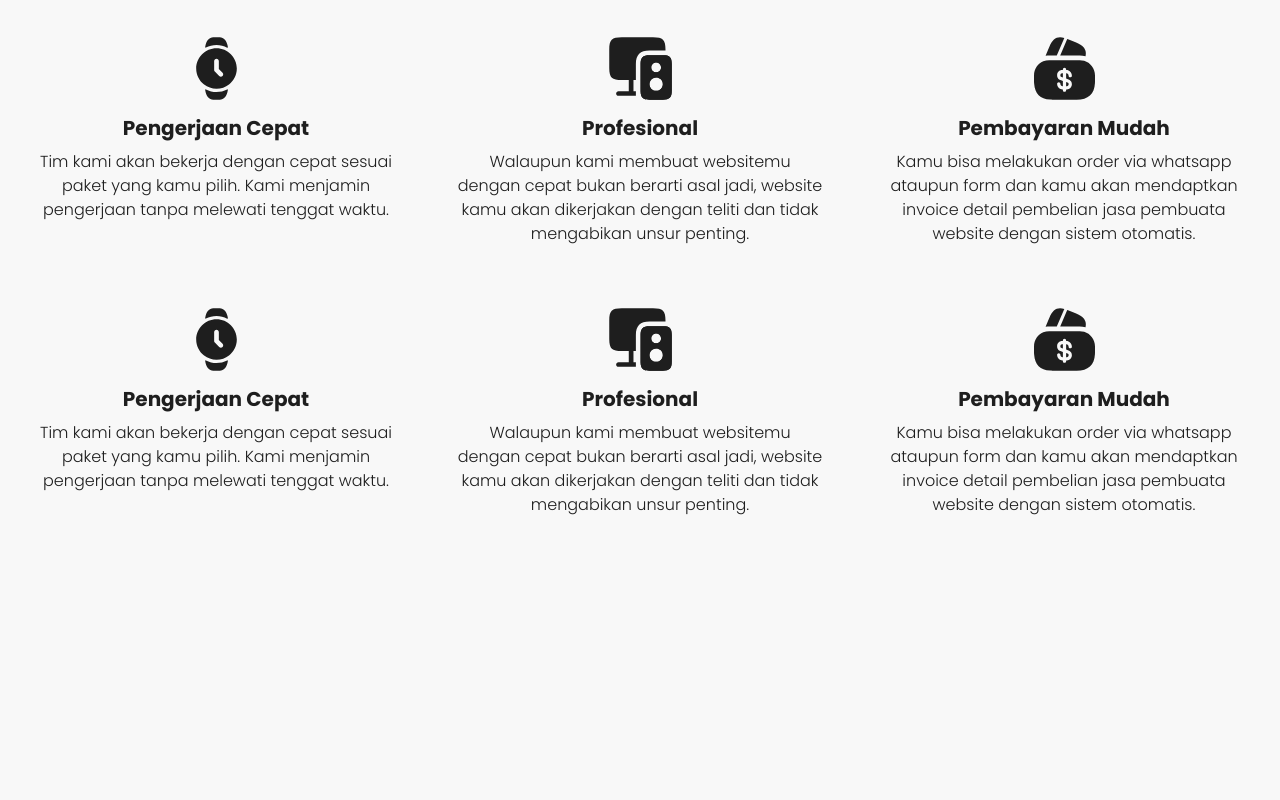
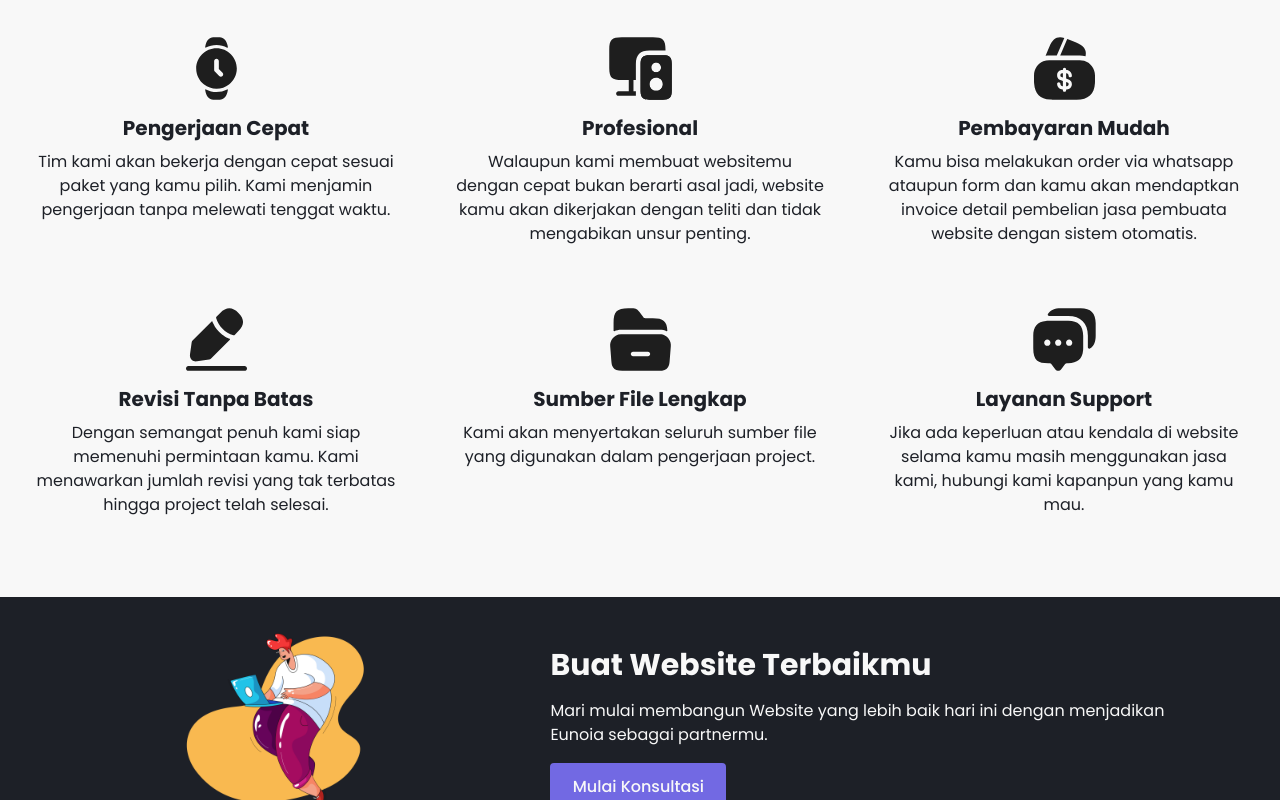
Before and after one commit to rdynxyz/eunoia, a website: page index.html in a window 1280 px wide. Shown: the part 2000-2800 px from the top of the page. Before the commit the page ends 2587 px from the top, so only its background shows below. Drawn offline with nearby package versions, Linux system fonts and the light colour scheme; a web font is replaced by a local one.

Commit message:
kok ga work anjas

```diff
--- a/index.html
+++ b/index.html
@@ -8,11 +8,11 @@
         <!--Font  -->
         <link href="https://fonts.googleapis.com/css2?family=Abril+Fatface&display=swap" rel="stylesheet"/>
         <link href="https://fonts.googleapis.com/css2?family=Rouge+Script&display=swap" rel="stylesheet"/>
-        <link href="https://fonts.googleapis.com/css2?family=Poppins:wght@300;700&display=swap" rel="stylesheet"/>
+        <link href="https://fonts.googleapis.com/css2?family=Poppins:wght@300;400;500;700&display=swap" rel="stylesheet"/>
         <link href="https://fonts.googleapis.com/css2?family=Lora:wght@600&display=swap" rel="stylesheet"/>
         <link href="https://fonts.googleapis.com/css2?family=Volkhov:wght@700&display=swap" rel="stylesheet"/>
     </head>
-    <body class="bg-primary text-secondary font-poppins text-base">
+    <body class="bg-primary text-secondary font-poppins font-normal text-base">
         <nav class="w-full px-2 bg-secondary h-[10vh] border-gray-200  dark:border-gray-700 flex z-[1000] fixed sm:relative">
             <div class="container flex flex-wrap justify-between items-center mx-auto h-full z-10">
                 <a href="#" class="flex items-center">
@@ -77,10 +77,10 @@
                     </div>
                     <h1 class="font-bold text-4xl sm:text-5xl text-primary">AND DEVELOPER</h1>
                     <div class="w-full sm:w-3/4 ">
-                        <h1 class="text-center sm:text-left mt-3 text-primary">Kembangkan bisnismu dengan membuat website  terbaik dengan jasa kami. A good website makes great business.
+                        <h1 class="text-center sm:text-left mt-3 text-primary">Kembangkan bisnismu dengan membuat website  terbaik dengan jasa kami. Because a good website makes great business.
                         </div>
                     </h1>
-                    <button type="button" class=" text-primary border-2 border-third bg-third white hover:bg-transparent hover:border-third hover:text-third focus:outline-none focus:ring-4 focus:ring-blue-300 font-semibold rounded text-base px-5 py-2.5 text-center mt-4 dark:focus:ring-blue-800 duration-500">
+                    <button type="button" class=" text-primary border-2 border-third bg-third white hover:bg-transparent hover:border-third hover:text-third focus:outline-none focus:ring-4 focus:ring-blue-300 font-medium rounded text-base px-5 py-2.5 text-center mt-4 dark:focus:ring-blue-800 duration-500 w-44">
                         Mulai Konsultasi
                     </button>
                 </div>
@@ -92,7 +92,7 @@
 
         </div>
 
-        <!-- Content -->
+        <!-- Apa yang kamitawarkan -->
         <div class="bg-primary container mx-auto px-4 flex flex-col items-center">
             <div class="w-full sm:w-[550px] text-center">
                 <h1 class=" mt-16 text-3xl font-bold mx-auto">Apa yang Kami Tawarkan</h1>
@@ -100,7 +100,7 @@
             </div>
             <div class=" container">
                 <div
-                    class=" grid grid-cols-1 mt-16 lg:grid-cols-3 md:grid-cols-2 sm:grid-cols-1 gap-6">
+                    class="grid grid-cols-1 mt-16 lg:grid-cols-3 md:grid-cols-2 sm:grid-cols-1 gap-6">
                     <!-- Kepercayaan -->
                     <div class="p-4 rounded-lg ">
                         <svg class="mx-auto" width="75" height="75" viewbox="0 0 75 75" fill="none" xmlns="http://www.w3.org/2000/svg">
@@ -199,7 +199,7 @@
             </div>
         </div>
         <!-- Kenapa Eunoia -->
-        <div class="h-[100vh] bg-primary container mx-auto px-4 flex flex-col items-center">
+        <div class=" bg-primary container mx-auto px-4 flex flex-col items-center">
             <div class="w-full sm:w-[550px] text-center">
                 <h1 class=" mt-16 text-3xl font-bold mx-auto">Kenapa Eunoia</h1>
                 <p class="text-center mt-4">Begitu banyak sebab kenapa kamu harus memilih kami sebagai web designer dan developer kamu.</p>
@@ -219,7 +219,7 @@
                         </h1>
                         <p class="text-center">
                             Tim kami akan bekerja dengan cepat sesuai paket yang kamu pilih.
-                                                        Kami menjamin pengerjaan tanpa melewati tenggat waktu.
+                                                                                                                                                                        Kami menjamin pengerjaan tanpa melewati tenggat waktu.
                         </p>
                     </div>
                     <!-- Profesional-->
@@ -255,52 +255,96 @@
                     <!--Revisi Tanpa Batas-->
                     <div class="p-4 rounded-lg ">
                         <svg class="mx-auto" width="75" height="75" viewbox="0 0 75 75" fill="none" xmlns="http://www.w3.org/2000/svg">
-                            <path d="M48.117 58.4098C48.5005 58.2121 48.9576 58.5435 48.8715 58.9663L48.4062 61.25C46.875 67.1875 43.4375 68.75 39.2187 68.75H35.8125C31.5937 68.75 28.125 67.1875 26.625 61.2187L26.1793 58.9479C26.0968 58.5277 26.549 58.2003 26.9303 58.3953C30.1833 60.0587 33.777 60.9375 37.5 60.9375C41.2458 60.9375 44.8628 60.0871 48.117 58.4098Z" fill="#1E1E1E"/>
-                            <path d="M48.8939 16.0823C48.9827 16.507 48.5221 16.8411 48.1374 16.6405C44.9608 14.9836 41.3455 14.0625 37.5 14.0625C33.678 14.0625 30.0868 14.9859 26.9123 16.6235C26.5293 16.8211 26.0732 16.49 26.1593 16.0676L26.625 13.7812C28.125 7.8125 31.5937 6.25 35.8125 6.25H39.2188C43.4375 6.25 46.875 7.8125 48.4062 13.75L48.8939 16.0823Z" fill="#1E1E1E"/>
-                            <path d="M37.5 17.1875C26.2813 17.1875 17.1875 26.2813 17.1875 37.5C17.1875 44.0625 20.2812 49.875 25.0937 53.5937H25.125C28.5625 56.25 32.8437 57.8125 37.5 57.8125C42.2187 57.8125 46.5312 56.2187 49.9687 53.5312H50C54.75 49.8125 57.8125 44 57.8125 37.5C57.8125 26.2813 48.7187 17.1875 37.5 17.1875ZM43.5313 44.9375C43.0625 45.4063 42.4687 45.625 41.875 45.625C41.2812 45.625 40.6875 45.4063 40.2187 44.9375L35.8438 40.5625C35.4063 40.125 35.1562 39.5312 35.1562 38.9062V30.1875C35.1562 28.9062 36.2188 27.8437 37.5 27.8437C38.7812 27.8437 39.8438 28.9062 39.8438 30.1875V37.9375L43.5313 41.625C44.4375 42.5312 44.4375 44.0313 43.5313 44.9375Z" fill="#1E1E1E"/>
+                            <path d="M65.625 68.75H9.375C8.09375 68.75 7.03125 67.6875 7.03125 66.4062C7.03125 65.125 8.09375 64.0625 9.375 64.0625H65.625C66.9062 64.0625 67.9688 65.125 67.9688 66.4062C67.9688 67.6875 66.9062 68.75 65.625 68.75Z" fill="#1E1E1E"/>
+                            <path d="M59.4375 10.875C53.375 4.8125 47.4375 4.65625 41.2187 10.875L37.4375 14.6563C37.125 14.9688 37 15.4688 37.125 15.9063C39.5 24.1875 46.125 30.8125 54.4062 33.1875C54.5312 33.2188 54.6562 33.25 54.7812 33.25C55.125 33.25 55.4375 33.125 55.6875 32.875L59.4375 29.0938C62.5312 26.0313 64.0312 23.0625 64.0312 20.0625C64.0625 16.9688 62.5625 13.9688 59.4375 10.875Z" fill="#1E1E1E"/>
+                            <path d="M48.7812 36.0312C47.875 35.5937 47 35.1562 46.1562 34.6562C45.4687 34.25 44.8125 33.8125 44.1562 33.3437C43.625 33 43 32.5 42.4062 32C42.3437 31.9687 42.125 31.7812 41.875 31.5312C40.8437 30.6562 39.6875 29.5313 38.6562 28.2812C38.5625 28.2188 38.4062 28 38.1875 27.7187C37.875 27.3437 37.3437 26.7187 36.875 26C36.5 25.5312 36.0625 24.8437 35.6562 24.1562C35.1562 23.3125 34.7187 22.4687 34.2812 21.5937C33.9675 20.9214 33.7019 20.2651 33.4616 19.6365C33.3314 19.296 32.8937 19.2 32.636 19.4578L13.5625 38.5312C13.1562 38.9375 12.7812 39.7187 12.6875 40.25L11 52.2187C10.6875 54.3437 11.2812 56.3437 12.5937 57.6875C13.7187 58.7812 15.2812 59.375 16.9687 59.375C17.3437 59.375 17.7187 59.3437 18.0937 59.2812L30.0937 57.5938C30.6562 57.5 31.4375 57.125 31.8125 56.7187L50.8788 37.6524C51.1383 37.3929 51.0393 36.9507 50.6966 36.8192C50.0756 36.5809 49.4525 36.3221 48.7812 36.0312Z" fill="#1E1E1E"/>
                         </svg>
                         <h1 class=" text-center text-xl font-bold my-2">
-                            Pengerjaan Cepat
+                            Revisi Tanpa Batas
                         </h1>
                         <p class="text-center">
-                            Tim kami akan bekerja dengan cepat sesuai paket yang kamu pilih.
-                                                                        Kami menjamin pengerjaan tanpa melewati tenggat waktu.
+                            Dengan semangat penuh kami siap memenuhi permintaan kamu. Kami menawarkan jumlah revisi yang tak terbatas hingga project telah selesai.
                         </p>
                     </div>
                     <!--Sumber File Lengkap-->
                     <div class="p-4 rounded-lg ">
                         <svg class="mx-auto" width="75" height="75" viewbox="0 0 75 75" fill="none" xmlns="http://www.w3.org/2000/svg">
-                            <path d="M62.5 18.75V19.5H46.4687C37.1875 19.5 32.875 23.8125 32.875 33.0938V49.0625H30.4688V60.1562H32.875V64.8438H15.4687C14.1875 64.8438 13.125 63.7812 13.125 62.5C13.125 61.2188 14.1875 60.1562 15.4687 60.1562H25.7812V49.0625H18.75C8.96875 49.0625 6.34375 46.6562 6.25 37.1875V18.75C6.25 8.75 8.75 6.25 18.75 6.25H50C60 6.25 62.5 8.75 62.5 18.75Z" fill="#1E1E1E"/>
-                            <path d="M62.5 24.3438C61.7188 24.25 60.8125 24.1875 59.8437 24.1875H46.4687C39.7812 24.1875 37.5625 26.4063 37.5625 33.0938V60.1563C37.5938 62.0938 37.8125 63.625 38.2812 64.8438C39.375 67.6875 41.8437 68.75 46.4687 68.75H59.8437C66.5312 68.75 68.75 66.5312 68.75 59.8437V33.0938C68.75 27.375 67.125 24.9375 62.5 24.3438ZM53.1563 31.5313C55.875 31.5313 58.0625 33.7188 58.0625 36.4375C58.0625 39.1563 55.875 41.3437 53.1563 41.3437C50.4375 41.3437 48.25 39.1563 48.25 36.4375C48.25 33.7188 50.4375 31.5313 53.1563 31.5313ZM53.1563 59.8437C49.4688 59.8437 46.4687 56.8438 46.4687 53.1563C46.4687 51.625 47 50.1875 47.875 49.0625C49.0937 47.5 51 46.4688 53.1563 46.4688C54.8438 46.4688 56.375 47.0938 57.5312 48.0938C58.9375 49.3438 59.8437 51.1563 59.8437 53.1563C59.8437 56.8438 56.8438 59.8437 53.1563 59.8437Z" fill="#1E1E1E"/>
-                            <path d="M62.5 24.3438C61.7188 24.25 60.8125 24.1875 59.8437 24.1875H46.4687C39.7812 24.1875 37.5625 26.4063 37.5625 33.0938V60.1563C37.5938 62.0938 37.8125 63.625 38.2812 64.8438C39.375 67.6875 41.8437 68.75 46.4687 68.75H59.8437C66.5312 68.75 68.75 66.5312 68.75 59.8437V33.0938C68.75 27.375 67.125 24.9375 62.5 24.3438ZM53.1563 31.5313C55.875 31.5313 58.0625 33.7188 58.0625 36.4375C58.0625 39.1563 55.875 41.3437 53.1563 41.3437C50.4375 41.3437 48.25 39.1563 48.25 36.4375C48.25 33.7188 50.4375 31.5313 53.1563 31.5313ZM53.1563 59.8437C49.4688 59.8437 46.4687 56.8438 46.4687 53.1563C46.4687 51.625 47 50.1875 47.875 49.0625C49.0937 47.5 51 46.4688 53.1563 46.4688C54.8438 46.4688 56.375 47.0938 57.5312 48.0938C58.9375 49.3438 59.8437 51.1563 59.8437 53.1563C59.8437 56.8438 56.8438 59.8437 53.1563 59.8437Z" fill="#1E1E1E"/>
+                            <path d="M65.8125 36.9375L65.3125 36.25C64.4375 35.1875 63.4062 34.3437 62.2187 33.7187C60.625 32.8125 58.8125 32.3438 56.9375 32.3438H18.0312C16.1562 32.3438 14.375 32.8125 12.75 33.7187C11.5312 34.375 10.4375 35.2812 9.53125 36.4062C7.75 38.6875 6.90625 41.5 7.1875 44.3125L8.34375 58.9062C8.75 63.3125 9.28125 68.75 19.1875 68.75H55.8125C65.7188 68.75 66.2187 63.3125 66.6562 58.875L67.8125 44.3437C68.0938 41.7187 67.4062 39.0937 65.8125 36.9375ZM44.9688 54.1875H30C28.7813 54.1875 27.8125 53.1875 27.8125 52C27.8125 50.8125 28.7813 49.8125 30 49.8125H44.9688C46.1875 49.8125 47.1563 50.8125 47.1563 52C47.1563 53.2187 46.1875 54.1875 44.9688 54.1875Z" fill="#1E1E1E"/>
+                            <path d="M64.379 28.6964C64.3952 29.0807 63.9835 29.3338 63.6363 29.1682C61.5664 28.1811 59.3293 27.6875 56.9688 27.6875H18.0312C15.6698 27.6875 13.3578 28.2062 11.3147 29.1776C10.9714 29.3409 10.5625 29.0976 10.5625 28.7174V20.8125C10.5625 9.65625 13.9687 6.25 25.125 6.25H28.8125C33.2812 6.25 34.6875 7.6875 36.5 10.0312L40.25 15.0312C41.0312 16.0938 41.0625 16.1562 42.4375 16.1562H49.875C60.3455 16.1562 63.9779 19.1627 64.379 28.6964Z" fill="#1E1E1E"/>
                         </svg>
                         <h1 class="text-secondary text-center text-xl font-bold my-2">
-                            Profesional
+                            Sumber File Lengkap
                         </h1>
                         <p class="text-center">
-                            Walaupun kami membuat websitemu dengan cepat bukan berarti asal jadi,  website kamu akan dikerjakan dengan teliti dan tidak mengabikan unsur penting.
+                            Kami akan menyertakan seluruh sumber file yang digunakan dalam pengerjaan project.
                         </p>
                     </div>
                     <!--Layanan Support-->
                     <div class="p-4 rounded-lg ">
                         <svg class="mx-auto" width="75" height="75" viewbox="0 0 75 75" fill="none" xmlns="http://www.w3.org/2000/svg">
-                            <path d="M37.3125 6.90626L29.7813 24.4375H22.25C21 24.4375 19.7813 24.5313 18.5938 24.7813L21.7188 17.2813L21.8438 17L22.0313 16.5C22.125 16.2813 22.1875 16.0938 22.2813 15.9375C25.9063 7.53126 29.9688 4.90626 37.3125 6.90626Z" fill="#1E1E1E"/>
-                            <path d="M58.5312 25.2812L58.4687 25.25C56.5937 24.7188 54.6875 24.4375 52.75 24.4375H33.1875L40.2188 8.09375L40.3125 7.875C40.75 8.03125 41.2188 8.25 41.6875 8.40625L48.5938 11.3125C52.4375 12.9062 55.125 14.5625 56.7812 16.5625C57.0625 16.9375 57.3125 17.2812 57.5625 17.6875C57.8438 18.125 58.0625 18.5625 58.1875 19.0313C58.3125 19.3125 58.4062 19.5625 58.4687 19.8438C58.9375 21.4375 58.9687 23.25 58.5312 25.2812Z" fill="#1E1E1E"/>
-                            <path d="M39.125 55.1875H39.9063C40.8438 55.1875 41.625 54.3437 41.625 53.3125C41.625 52 41.25 51.8125 40.4375 51.5L39.125 51.0312V55.1875Z" fill="#1E1E1E"/>
-                            <path d="M57.1563 29.75C55.75 29.3438 54.2812 29.125 52.75 29.125H22.25C20.125 29.125 18.125 29.5313 16.25 30.3438C10.8125 32.6875 7 38.0938 7 44.375V50.4688C7 51.2188 7.0625 51.9375 7.15625 52.6875C7.84375 62.625 13.1562 67.9375 23.0937 68.5938C23.8125 68.6875 24.5313 68.75 25.3125 68.75H49.6875C61.25 68.75 67.3438 63.25 67.9375 52.3125C67.9688 51.7188 68 51.0938 68 50.4688V44.375C68 37.4688 63.4063 31.6563 57.1563 29.75ZM41.5 48.4375C42.9375 48.9375 44.875 50 44.875 53.3125C44.875 56.1562 42.6563 58.4375 39.9063 58.4375H39.125V59.125C39.125 60.0313 38.4062 60.75 37.5 60.75C36.5938 60.75 35.875 60.0313 35.875 59.125V58.4375H35.5938C32.5938 58.4375 30.125 55.9062 30.125 52.7812C30.125 51.875 30.8438 51.1563 31.75 51.1563C32.6562 51.1563 33.375 51.875 33.375 52.7812C33.375 54.0937 34.375 55.1875 35.5938 55.1875H35.875V49.9063L33.5 49.0625C32.0625 48.5625 30.125 47.5 30.125 44.1875C30.125 41.3438 32.3438 39.0625 35.0938 39.0625H35.875V38.375C35.875 37.4688 36.5938 36.75 37.5 36.75C38.4062 36.75 39.125 37.4688 39.125 38.375V39.0625H39.4062C42.4062 39.0625 44.875 41.5938 44.875 44.7188C44.875 45.625 44.1562 46.3438 43.25 46.3438C42.3438 46.3438 41.625 45.625 41.625 44.7188C41.625 43.4063 40.625 42.3125 39.4062 42.3125H39.125V47.5938L41.5 48.4375Z" fill="#1E1E1E"/>
-                            <path d="M33.375 44.1875C33.375 45.5 33.75 45.6875 34.5625 46L35.875 46.4688V42.3125H35.0937C34.125 42.3125 33.375 43.1563 33.375 44.1875Z" fill="#1E1E1E"/>
+                            <path d="M41.2187 18.75H21.2187C20.4062 18.75 19.625 18.7812 18.875 18.875C10.4687 19.5937 6.25 24.5625 6.25 33.7188V46.2188C6.25 58.7188 11.25 61.1875 21.2187 61.1875H22.4688C23.1563 61.1875 24.0625 61.6563 24.4687 62.1875L28.2187 67.1875C29.875 69.4063 32.5625 69.4063 34.2187 67.1875L37.9687 62.1875C38.4375 61.5625 39.1875 61.1875 39.9687 61.1875H41.2187C50.375 61.1875 55.3438 57 56.0625 48.5625C56.1563 47.8125 56.1875 47.0313 56.1875 46.2188V33.7188C56.1875 23.75 51.1875 18.75 41.2187 18.75ZM20.3125 43.75C18.5625 43.75 17.1875 42.3438 17.1875 40.625C17.1875 38.9063 18.5937 37.5 20.3125 37.5C22.0313 37.5 23.4375 38.9063 23.4375 40.625C23.4375 42.3438 22.0313 43.75 20.3125 43.75ZM31.2187 43.75C29.4687 43.75 28.0937 42.3438 28.0937 40.625C28.0937 38.9063 29.5 37.5 31.2187 37.5C32.9375 37.5 34.3437 38.9063 34.3437 40.625C34.3437 42.3438 32.9687 43.75 31.2187 43.75ZM42.1562 43.75C40.4062 43.75 39.0312 42.3438 39.0312 40.625C39.0312 38.9063 40.4375 37.5 42.1562 37.5C43.875 37.5 45.2812 38.9063 45.2812 40.625C45.2812 42.3438 43.875 43.75 42.1562 43.75Z" fill="#1E1E1E"/>
+                            <path d="M68.6875 21.2187V33.7187C68.6875 39.9687 66.75 44.2187 62.875 46.5625C61.9375 47.125 60.8438 46.375 60.8438 45.2812L60.875 33.7187C60.875 21.2187 53.7188 14.0625 41.2188 14.0625L22.1875 14.0938C21.0937 14.0938 20.3438 13 20.9063 12.0625C23.25 8.1875 27.5 6.25 33.7188 6.25H53.7188C63.6875 6.25 68.6875 11.25 68.6875 21.2187Z" fill="#1E1E1E"/>
                         </svg>
                         <h1 class="text-secondary text-center text-xl font-bold my-2">
-                            Pembayaran Mudah
+                            Layanan Support
                         </h1>
                         <p class="text-center">
-                            Kamu bisa melakukan order via whatsapp ataupun form dan kamu akan mendaptkan invoice detail pembelian jasa pembuata website dengan sistem otomatis.
+                            Jika ada keperluan atau kendala di website selama kamu masih menggunakan jasa kami, hubungi kami kapanpun yang kamu mau.
                         </p>
                     </div>
                 </div>
             </div>
         </div>
+        <!-- Buat Website -->
+        <div class="bg-secondary container mx-auto mt-16 p-8 flex flex-col sm:flex-row">
+            <div class="w-full sm:w-2/5 flex items-center justify-center">
+                <img src="./src/assets/images/icon/illustration/laptop.png" class="w-[200px]">
+            </div>
+            <div class="sm:px-8 w-full sm:w-3/5 flex flex-col justify-center">
+                <h1 class="text-3xl font-bold text-primary mt-4 sm:mt-0">Buat Website Terbaikmu</h1>
+                <p class="text-primary mt-4">Mari mulai membangun
+                                                                                Website yang lebih baik hari ini dengan menjadikan Eunoia sebagai partnermu.
+                </p>
+                <button type="button" class=" text-primary border-2 border-third bg-third white hover:bg-transparent hover:border-third hover:text-third focus:outline-none focus:ring-4 focus:ring-blue-300 font-medium rounded text-base px-5 py-2.5 text-center mt-4 dark:focus:ring-blue-800 duration-500 w-44">
+                    Mulai Konsultasi
+                </button>
+            </div>
+        </div>
 
+        <!-- footer -->
+        <div class="bg-secondary z-0 w-full flex flex-col mx-auto px-4 h-[100vh] sm:h-[500px] sm:mt-16 sm:flex-row sm:px4">
+            <div class="bg-red-700 container mx-auto flex-col flex sm:flex-row h-full">
+                <div
+                    class="grid grid-cols-1 mt-16 lg:grid-cols-4 md:grid-cols-3 sm:grid-cols-2 gap-6">
+                    <!-- Kepercayaan -->
+                    <div class="bg-yellow-400 p-4 rounded-lg ">
+                        <img src="./src/assets/images/eunoia/eunoia.png" class="w-[200px]">
+                        <h1 class="text-secondary text-center text-xl font-bold my-2">
+                            Kepercayaan
+                        </h1>
+                        <p class="text-center">
+                            Kami bertahan hingga saat ini dibangun dengan kepercayaan dari para klien dan kerjasama tim yang solid.
+                        </p>
+                    </div>
+                    <!-- Kepercayaan -->
+                    <div class="bg-yellow-400 p-4 rounded-lg ">
+                        <ul>
+                            <h1>HOME</h1>
+
+                            <div>
+
+                                <a href="#">
+                                    <svg width="10" height="10" viewbox="0 0 300 300" fill="none" xmlns="http://www.w3.org/2000/svg">
+                                        <path d="M190 131.125L165.375 106.5L125.25 66.3751C116.75 58.0001 102.25 64.0001 102.25 76.0001V153.875V224C102.25 236 116.75 242 125.25 233.5L190 168.75C200.375 158.5 200.375 141.5 190 131.125Z" fill="#292D32"/>
+                                    </svg>
+                                    Penawaran</a>
+                            </div>
+
+                        </ul>
+                    </div>
+                </div>
+            </div>
+        </div>
         <!-- JavaScript -->
         <script src="https://unpkg.com/flowbite@1.5.3/dist/flowbite.js"></script>
     </body>
--- a/tailwind.config.js
+++ b/tailwind.config.js
@@ -8,7 +8,7 @@ module.exports = {
       },
       colors: {
         primary : "#f8f8f8",
-        secondary : "#1e1e1e",
+        secondary : "#1d2027",
         third : "#7269E3",
         fourth : "#fcfcfc",
       },
```
Also changed, not shown: dist/output.css.
